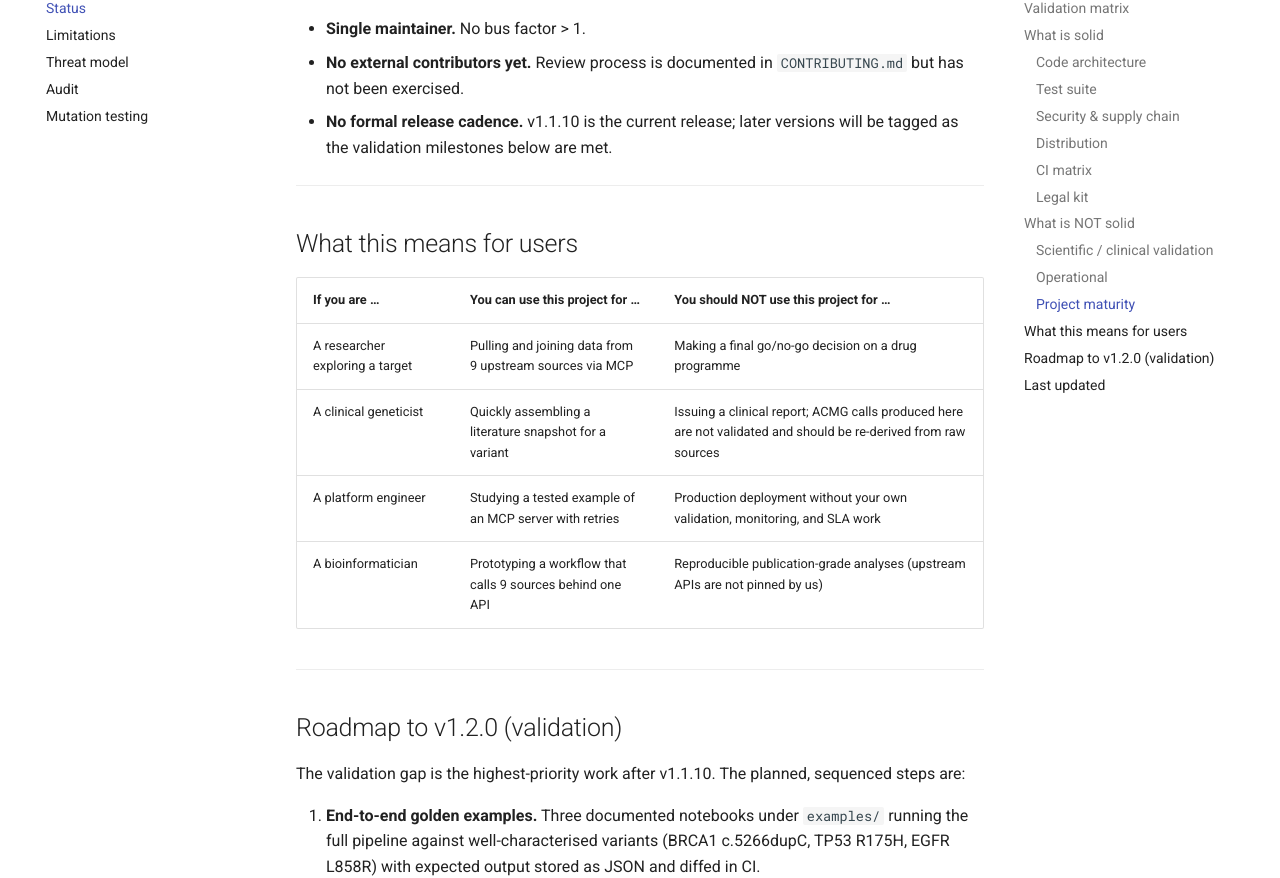
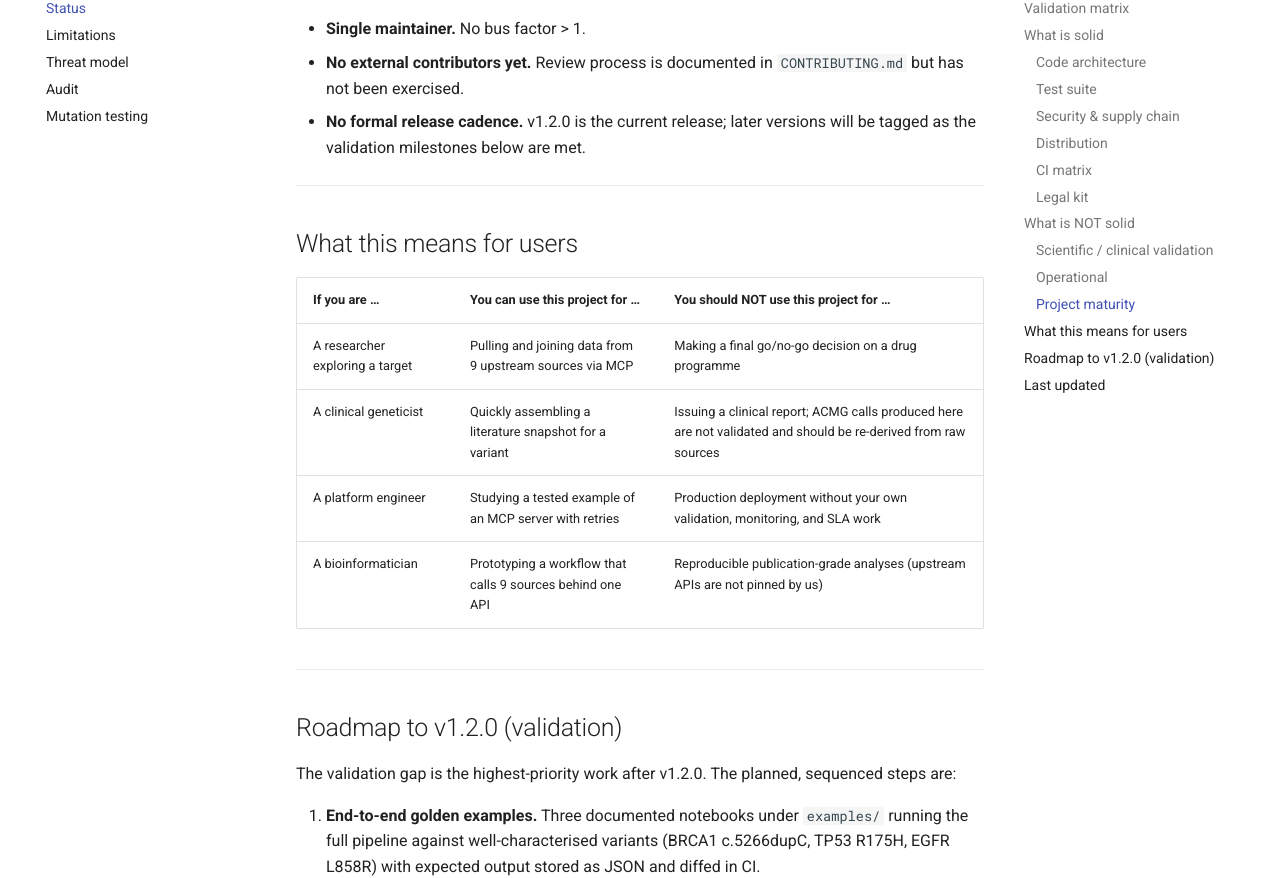
Before and after one commit to smaniches/alphafold-sovereign-mcp, an MkDocs documentation site: the page built from docs/status.md, in a window 1280 px wide and 1400 px high, scrolled down 3339 px. Shown: the part 148-1026 px from the top of the window. Built offline with MkDocs 1.6.1 and Material for MkDocs 9.7.7, drawn with Linux system fonts in a browser that asks for light colours; comment, search, counter and statistics services are not loaded; some of the changed text lies outside the part shown.

Commit message:
docs(readme): registry ownership marker + 1.2.0 version refresh (#94)
* docs(readme): registry ownership marker + 1.2.0 version refresh

Add the MCP Registry ownership marker (mcp-name:
io.github.smaniches/alphafold-sovereign-mcp) so the published 1.2.0
wheel's PyPI long-description carries it (required for registry
publish auth). Refresh stale references for the 1.2.0 release the README
will describe: Status v1.1.10 -> v1.2.0, 697 -> 730 tests, ChEMBL
v36 -> v37, and the --version / CITATION version stamps.

Signed-off-by: Claude <noreply@anthropic.com>

* docs: sync version stamps to v1.2.0 across metadata/docs

Per review on #94: bring the remaining version-stamped files in line with
the 1.2.0 release so the repo is internally consistent — CITATION.cff
(version + date + test count), STATUS.md, LIMITATIONS.md (incl. the
statement count 2,957 -> 3,145 verified via pytest --cov), docs/index.md,
docs/installation.md, examples/README.md, AUDIT.md, INCIDENT_RESPONSE.md
(697 -> 730 tests; v1.1.10 -> v1.2.0). Historical references (CHANGELOG,
captured example snapshots) left intact.

Signed-off-by: Claude <noreply@anthropic.com>

---------

Signed-off-by: Claude <noreply@anthropic.com>
Co-authored-by: Claude <noreply@anthropic.com>

```diff
--- a/STATUS.md
+++ b/STATUS.md
@@ -1,6 +1,6 @@
 # Project Status
 
-**Version:** v1.1.10
+**Version:** v1.2.0
 **Stage:** Beta. Engineering-validated infrastructure; scientifically
 unvalidated by independent domain experts.
 
@@ -122,7 +122,7 @@ expectation of what this project is and is not.
 - **Single maintainer.** No bus factor > 1.
 - **No external contributors yet.** Review process is documented in
   ``CONTRIBUTING.md`` but has not been exercised.
-- **No formal release cadence.** v1.1.10 is the current release;
+- **No formal release cadence.** v1.2.0 is the current release;
   later versions will be tagged as the validation milestones below
   are met.
 
@@ -141,7 +141,7 @@ expectation of what this project is and is not.
 
 ## Roadmap to v1.2.0 (validation)
 
-The validation gap is the highest-priority work after v1.1.10. The
+The validation gap is the highest-priority work after v1.2.0. The
 planned, sequenced steps are:
 
 1. **End-to-end golden examples.** Three documented notebooks under
```
Also changed, not shown: other parts of STATUS.md (+2 -2 lines), AUDIT.md (+1 -1 lines), INCIDENT_RESPONSE.md (+1 -1 lines), LIMITATIONS.md (+2 -2 lines), README.md (+8 -6 lines), docs/index.md (+3 -3 lines), docs/installation.md (+1 -1 lines), examples/README.md (+1 -1 lines), 1 other file.
